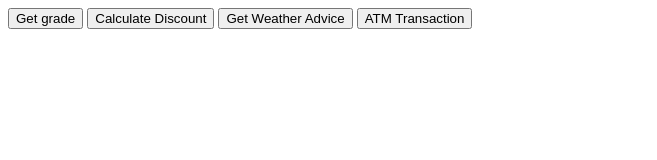
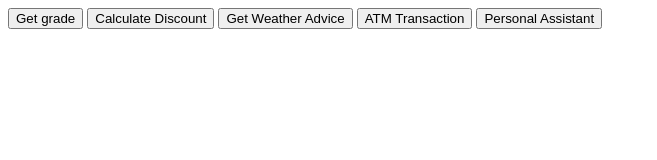
Before and after one commit to ayscript/Javascript_task_2a, a plain HTML site: page JavaScript_2a/index.html in a window 1280 px wide. Shown: the whole page, without its empty margins (0-657 px from the left). Drawn offline with Linux system fonts and the light colour scheme.

Commit message:
new commit

```diff
--- a/JavaScript_2a/exercise.js
+++ b/JavaScript_2a/exercise.js
@@ -111,3 +111,28 @@ function exercise4() {
 
   alert(ATMSimulation(balance, action, amount));
 }
+
+
+function exercise5(){
+
+
+    function personalAssistant(time, weather, dayType){
+        if(time >= 0 && time<4){
+            return "You should be sleeping currently"
+        }else if(time >=4 && time<6) {
+
+        } else if(time >= 6 && time<=8){
+
+        } else if(time > 8 && time<=16) {
+
+        }else if(time >= 17 && time<=19){
+
+        } else if (time >= 20 && time<= 24){
+
+        } else {
+
+        }
+    }
+
+
+}
--- a/JavaScript_2a/index.html
+++ b/JavaScript_2a/index.html
@@ -10,6 +10,7 @@
     <button onclick="exercise2()">Calculate Discount</button>
     <button onclick="exercise3()">Get Weather Advice</button>
     <button onclick="exercise4()">ATM Transaction</button>
+    <button onclick="exercise5()">Personal Assistant</button>
 
     <script src="exercise.js"></script>
   </body>
```
